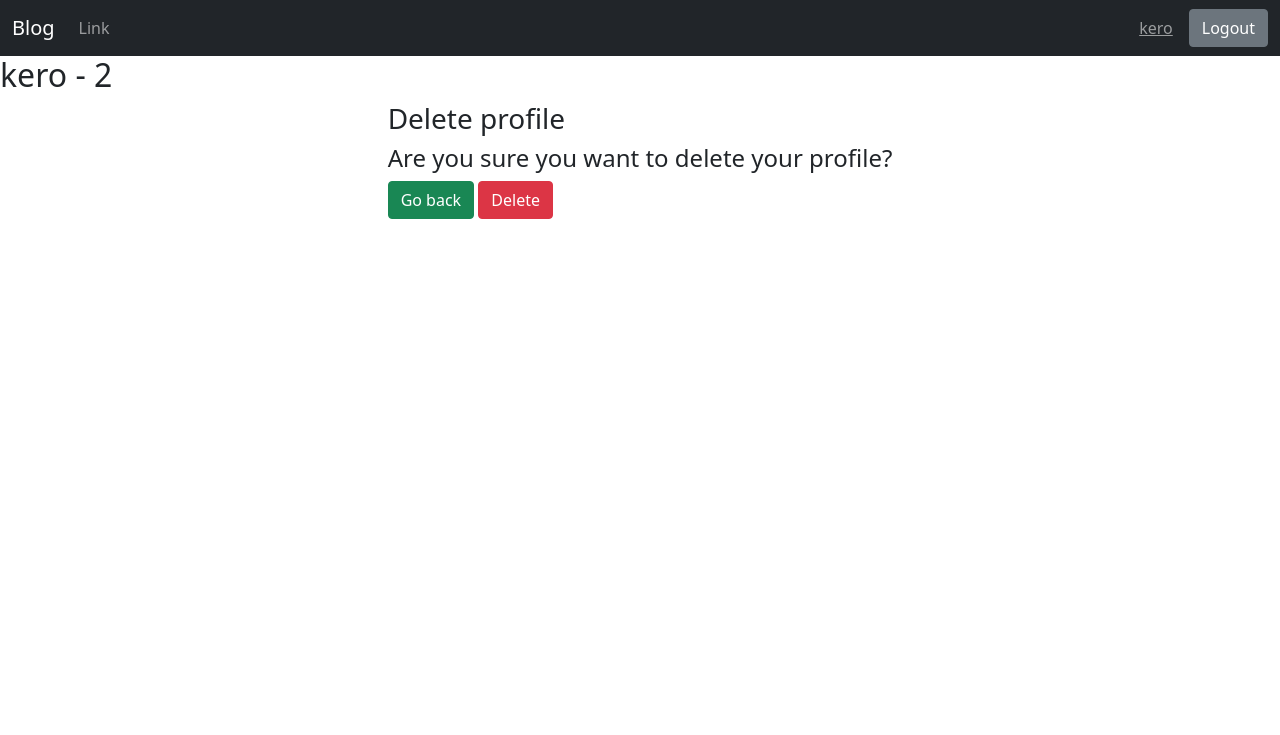
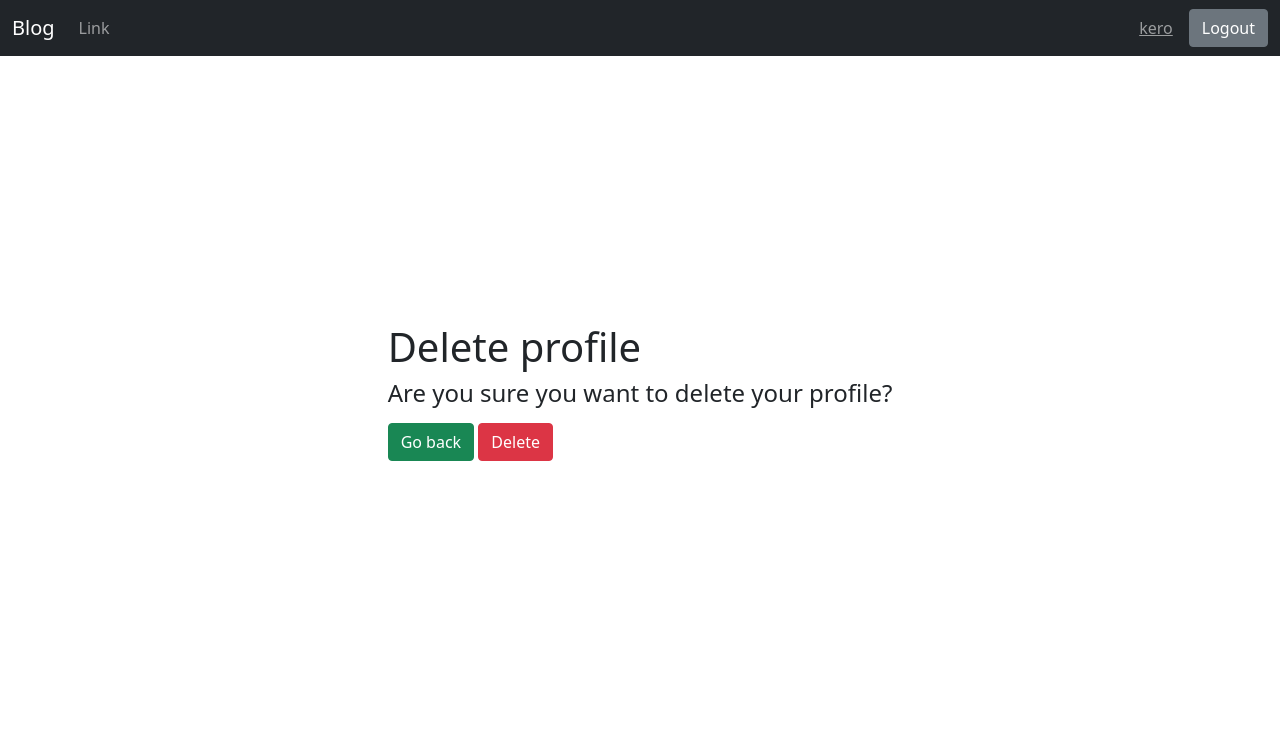
Before and after one commit to KeroAyad/Blog-social, a Django app: page /accounts/deleteProfile/ in a window 1280 px wide. Shown: the top 735 px of the page. Run offline with Django 4.2, Linux system fonts and the light colour scheme; a user stored in the database is signed in; some libraries are stand-ins or nearby versions.

Commit message:
centered error page and delete profile

```diff
--- a/app/templates/deleteProfile.html
+++ b/app/templates/deleteProfile.html
@@ -1,17 +1,22 @@
 {% extends "base.html" %} {%load static%} {% block content %}
-<h2>{{user.username}} - {{user.id}}</h2>
-<div style="display: flex;
-  justify-content: center;
-  align-items: center;
+<!--<h2>{{user.username}} - {{user.id}}</h2>-->
+<div
+  style="
+    display: flex;
+    justify-content: center;
+    align-items: center;
+    height: 85vh;
+  "
+>
+  <div class="">
+    <h1 class="mb-2">Delete profile</h1>
+    <h4>Are you sure you want to delete your profile?</h4>
+    <form action="{%url 'deleteProfile'%}" method="post">
+      {% csrf_token %}
 
-  ">
-
-<form action="{%url 'deleteProfile'%}" method="post">
-<h3 class="mb-2">Delete profile<h3>
-{% csrf_token %}
-<h4>Are you sure you want to delete your profile?</h3>
-<a href="{%url 'profile'%}"  class="btn btn-success">Go back</a>
-<button type="submit" class="btn btn-danger">Delete</button>
-</form>
+      <a href="{%url 'profile'%}" class="btn btn-success my-2">Go back</a>
+      <button type="submit" class="btn btn-danger my-2">Delete</button>
+    </form>
+  </div>
 </div>
 {% endblock %}
--- a/app/templates/error_page.html
+++ b/app/templates/error_page.html
@@ -3,7 +3,7 @@
   style="display: flex;
   justify-content: center;
   align-items: center;
-  height: 90vh;
+  height: 85vh;
   "
 >
   <div  >
--- a/app/templates/profile.html
+++ b/app/templates/profile.html
@@ -1,8 +1,7 @@
 {% extends "base.html" %} {%load static%} {% block content %}
 <h2>{{user.username}} - {{user.id}}</h2>
-<div class="class="d-flex flex-column" ">
-
-<form class=" m-5 w-50 w-sm-100" action="{%url 'profile'%}" method="post" style = "border: 1px solid green">
+<div class="d-flex p-4 justify-content-center">
+<div class="col-lg-7 col-10"><form class="" action="{%url 'profile'%}" method="post" >
 <h3 class="mb-2">update profile<h3>
 {% csrf_token %}
 <input
@@ -30,6 +29,7 @@
 <button type="submit" class="btn btn-secondary">Update</button>
 </form>
 <a href="{%url 'deleteProfile'%}" class="btn btn-danger"">Delete Profile</a>
+</div>
 
 </div>
 
--- a/userAuth/settings.py
+++ b/userAuth/settings.py
@@ -26,7 +26,7 @@ SECRET_KEY = 'django-insecure-zyj%6s!(-5dox*-s_$r@p3!pc-k5j069*s4nl03ti*o-jla-o2
 # SECURITY WARNING: don't run with debug turned on in production!
 DEBUG = True
 
-ALLOWED_HOSTS = ["192.168.1.5"]
+ALLOWED_HOSTS = []
 
 
 # Application definition
```
Also changed, not shown: main/templates/index.html (+3 -4 lines).
